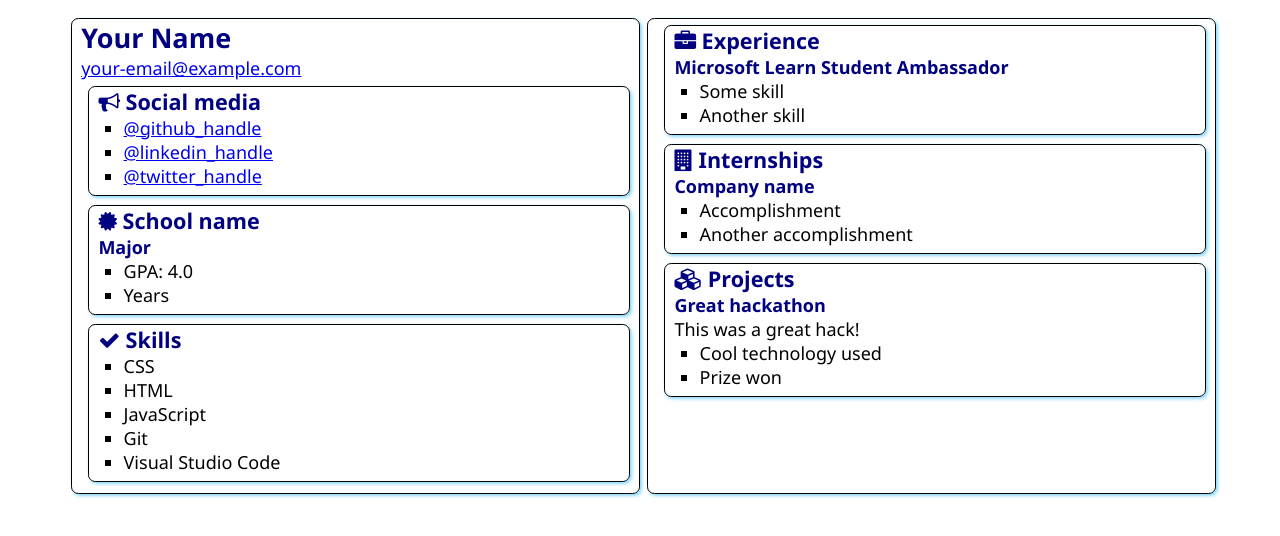
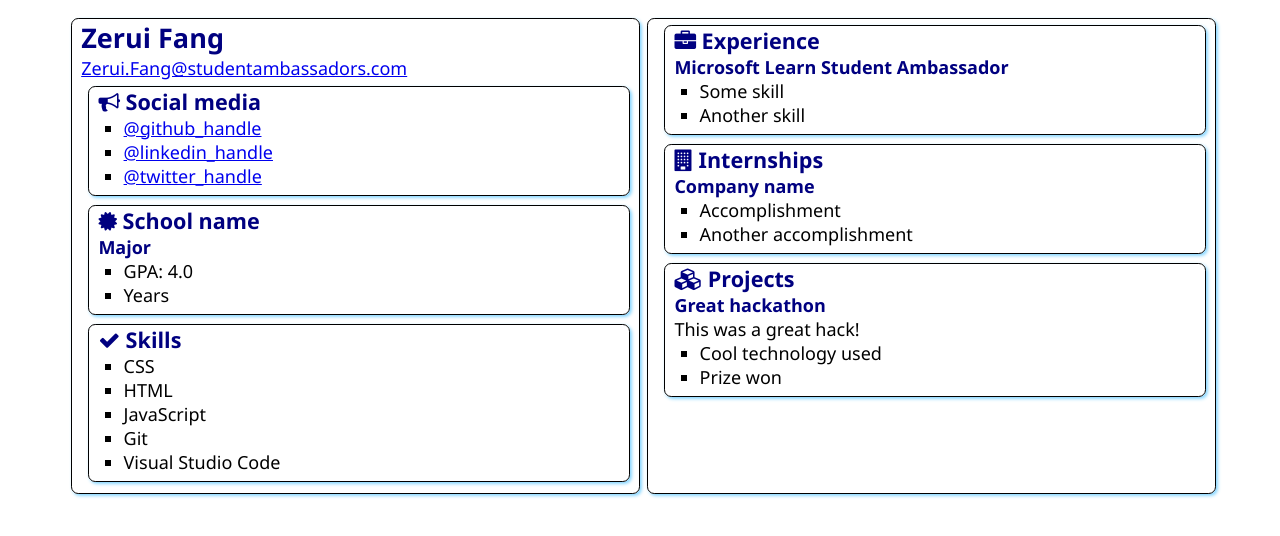
Before and after one commit to FZR-MLSA/SATechnicalOnboarding, a plain HTML site: page src/index.html in a window 1280 px wide. Drawn offline with Linux system fonts and the light colour scheme.

Commit message:
Update index.html

```diff
--- a/src/index.html
+++ b/src/index.html
@@ -12,8 +12,8 @@
 <body>
     <main>
         <article class="box">
-            <h1>Your Name</h1>
-            <div><a href="mailto:your.email@example.com">your-email@example.com</a></div>
+            <h1>Zerui Fang</h1>
+            <div><a href="mailto:Zerui.Fang@studentambassadors.com">Zerui.Fang@studentambassadors.com</a></div>
 
             <section class="box">
                 <h2>
```
